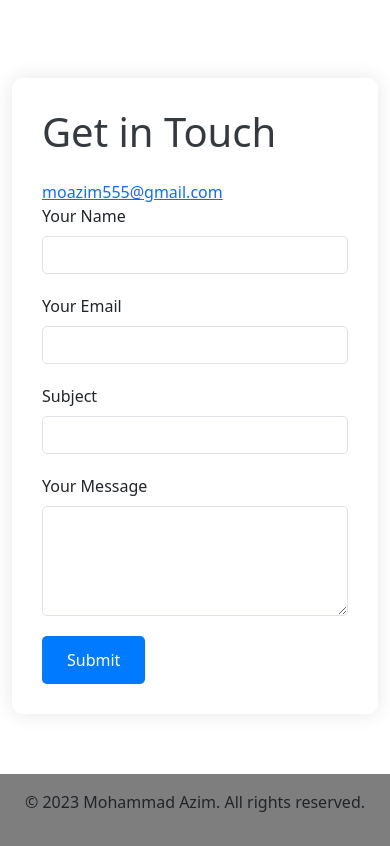
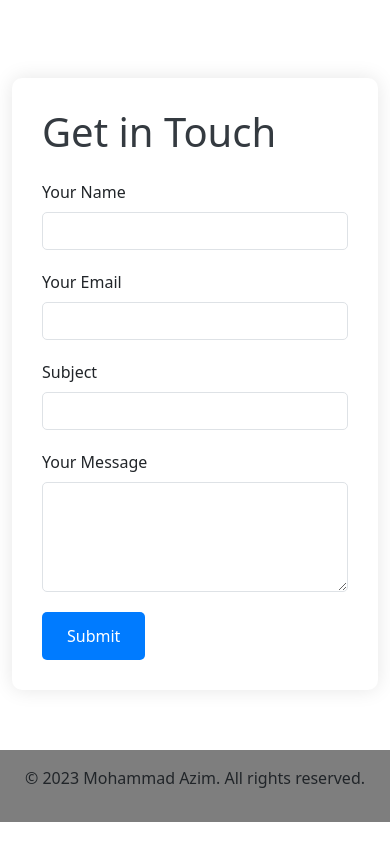
Before and after one commit to mohd-azim555/MyPortfolio.github.io, a plain HTML site: page index.html in a window 390 px wide. Shown: the part 3523-4369 px from the top of the page. After the commit the page ends 4345 px from the top, so only its background shows below. Drawn offline with nearby package versions, Linux system fonts and the light colour scheme.

```diff
--- a/index.html
+++ b/index.html
@@ -153,9 +153,11 @@
         <div class="row justify-content-center">
             <div class="col-lg-6">
                 <div class="contact-form">
-                    <form action="#" method="post">
+                    <form name="Portolio Contact" method="POST" data-netlify="true" onSubmit="submit"
+                    data-netlify-honeypot="bot-field"   >
+                       <input class="d-none" name="bot-field">
                         <h2 class="mb-4">Get in Touch</h2>
-                        <a href="mailto:moazim555@gmail.com" class="text-primary">moazim555@gmail.com</a>
+                        <!-- <a href="mailto:moazim555@gmail.com" class="text-primary">moazim555@gmail.com</a> -->
                         <div class="mb-3">
                             <label for="name" class="form-label">Your Name</label>
                             <input type="text" class="form-control" id="name" name="name" required>
```
